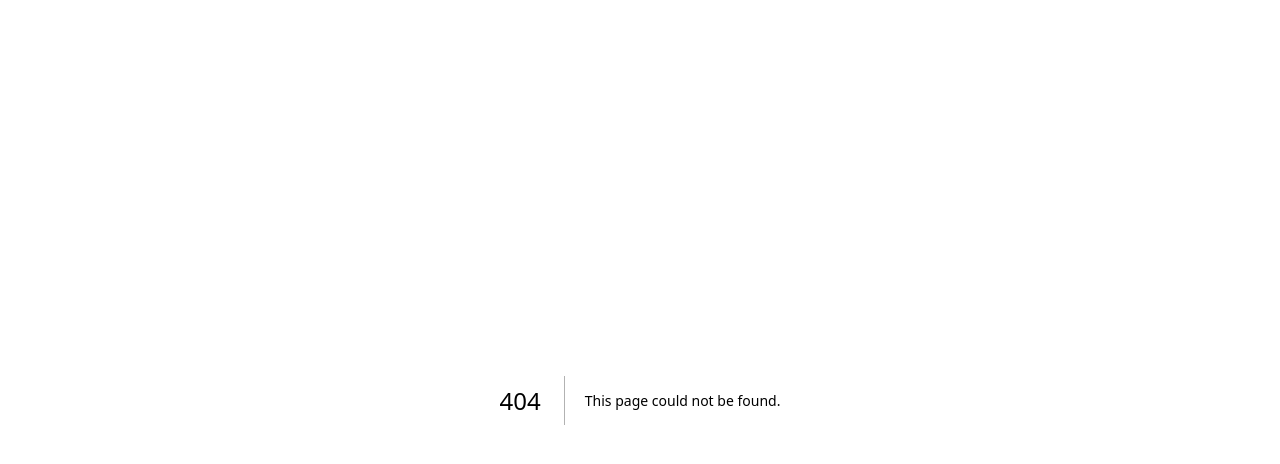
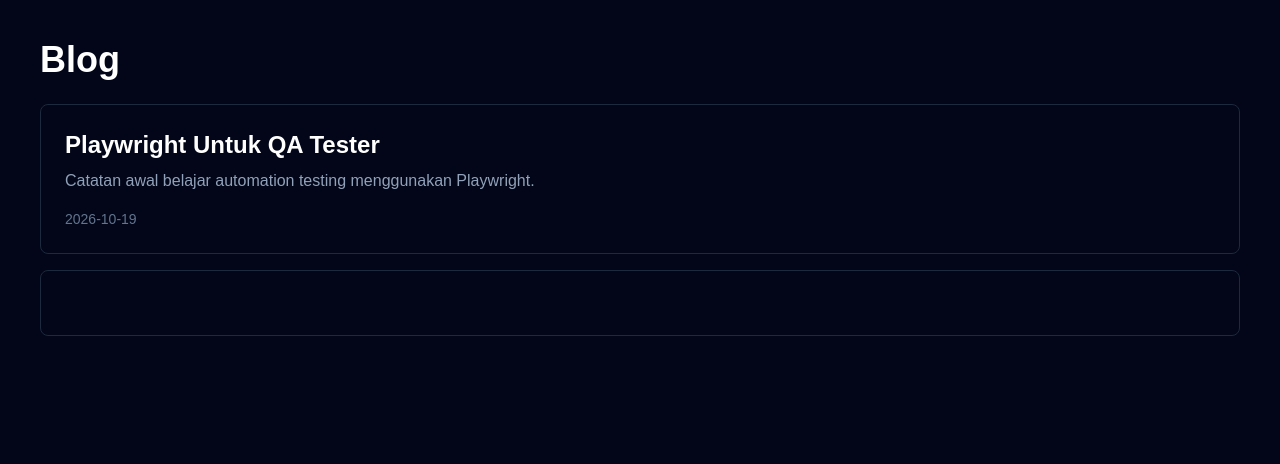
Before and after one commit to akbarzzs/fitrah-portfolio, a Next.js app: page /blog in a window 1280 px wide. Before the commit this address had no page. Shown: the top 464 px of the page. Built offline with nearby package versions, Linux system fonts and the light colour scheme.

Commit message:
Add blog and CMS foundation

```diff
--- /dev/null
+++ b/app/blog/page.tsx
@@ -0,0 +1,32 @@
+import { getAllPosts } from "@/lib/blog";
+
+export default function BlogPage() {
+  const posts = getAllPosts();
+
+  return (
+    <main className="min-h-screen bg-slate-950 text-white p-10">
+      <h1 className="text-4xl font-bold mb-6">Blog</h1>
+
+      <div className="space-y-4">
+        {posts.map((post) => (
+          <div
+            key={post.slug}
+            className="rounded-lg border border-slate-800 p-6"
+          >
+            <h2 className="text-2xl font-semibold">
+              {post.title}
+            </h2>
+
+            <p className="mt-2 text-slate-400">
+              {post.excerpt}
+            </p>
+
+            <p className="mt-4 text-sm text-slate-500">
+              {post.date}
+            </p>
+          </div>
+        ))}
+      </div>
+    </main>
+  );
+}
--- /dev/null
+++ b/content/blog/first-post.md
@@ -0,0 +1,20 @@
+---
+title: "Playwright Untuk QA Tester"
+date: "2026-10-19"
+excerpt: "Catatan awal belajar automation testing menggunakan Playwright."
+---
+
+# Belajar Playwright dari Nol
+
+Playwright adalah framework automation testing modern yang mendukung Chromium, Firefox, dan WebKit.
+
+## Kenapa Playwright?
+
+- Cepat
+- Open Source
+- Cocok untuk E2E Testing
+- Mendukung TypeScript
+
+## Kesimpulan
+
+Playwright sangat cocok digunakan untuk automation testing modern.
--- /dev/null
+++ b/lib/blog.ts
@@ -0,0 +1,26 @@
+import fs from "fs";
+import path from "path";
+import matter from "gray-matter";
+
+const postsDirectory = path.join(process.cwd(), "content/blog");
+
+export function getAllPosts() {
+  const fileNames = fs.readdirSync(postsDirectory);
+
+  return fileNames.map((fileName) => {
+    const slug = fileName.replace(".md", "");
+
+    const fullPath = path.join(postsDirectory, fileName);
+
+    const fileContents = fs.readFileSync(fullPath, "utf8");
+
+    const { data } = matter(fileContents);
+
+    return {
+      slug,
+      title: data.title,
+      date: data.date,
+      excerpt: data.excerpt,
+    };
+  });
+}
--- a/package.json
+++ b/package.json
@@ -9,9 +9,13 @@
     "lint": "eslint"
   },
   "dependencies": {
+    "decap-cms-app": "^3.17.1",
+    "gray-matter": "^4.0.3",
     "next": "16.4.2",
     "react": "19.3.0",
-    "react-dom": "19.3.0"
+    "react-dom": "19.3.0",
+    "remark": "^15.0.1",
+    "remark-html": "^16.0.1"
   },
   "devDependencies": {
     "@tailwindcss/turbopack": "^4",
--- /dev/null
+++ b/public/admin/config.yml
@@ -0,0 +1,17 @@
+backend:
+  name: git-gateway
+
+media_folder: "public/uploads"
+public_folder: "/uploads"
+
+collections:
+  - name: "blog"
+    label: "Blog"
+    folder: "content/blog"
+    create: true
+    slug: "{{slug}}"
+    fields:
+      - { label: "Title", name: "title", widget: "string" }
+      - { label: "Date", name: "date", widget: "datetime" }
+      - { label: "Excerpt", name: "excerpt", widget: "text" }
+      - { label: "Body", name: "body", widget: "markdown" }
--- /dev/null
+++ b/public/admin/index.html
@@ -0,0 +1,10 @@
+<!doctype html>
+<html>
+<head>
+  <meta charset="utf-8" />
+  <title>Content Manager</title>
+</head>
+<body>
+  <script src="https://unpkg.com/decap-cms@^3/dist/decap-cms.js"></script>
+</body>
+</html>
```
Also changed, not shown: content/blog/image.png (added), 1 other file (tests, documents, lock files or other folders).
